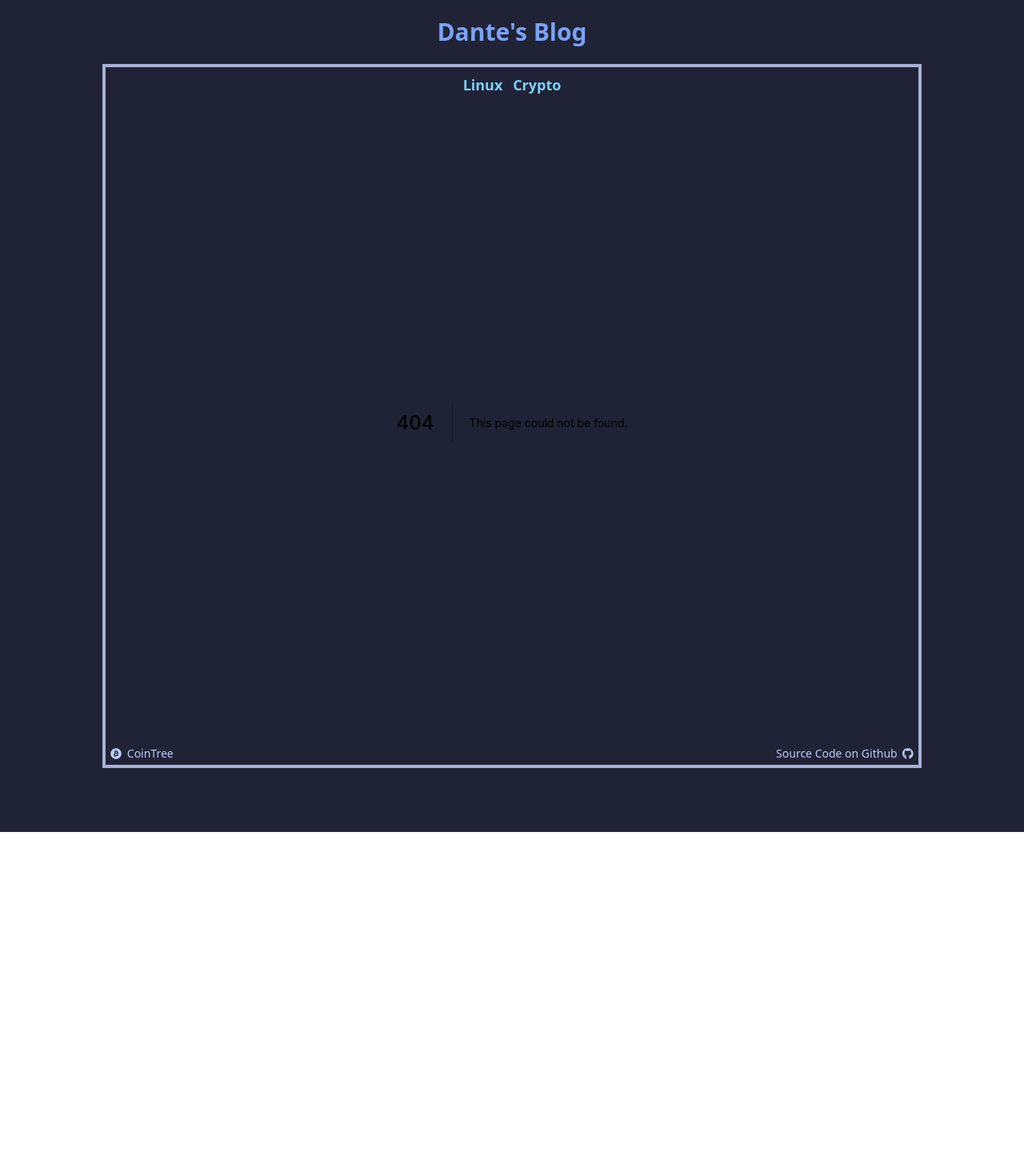
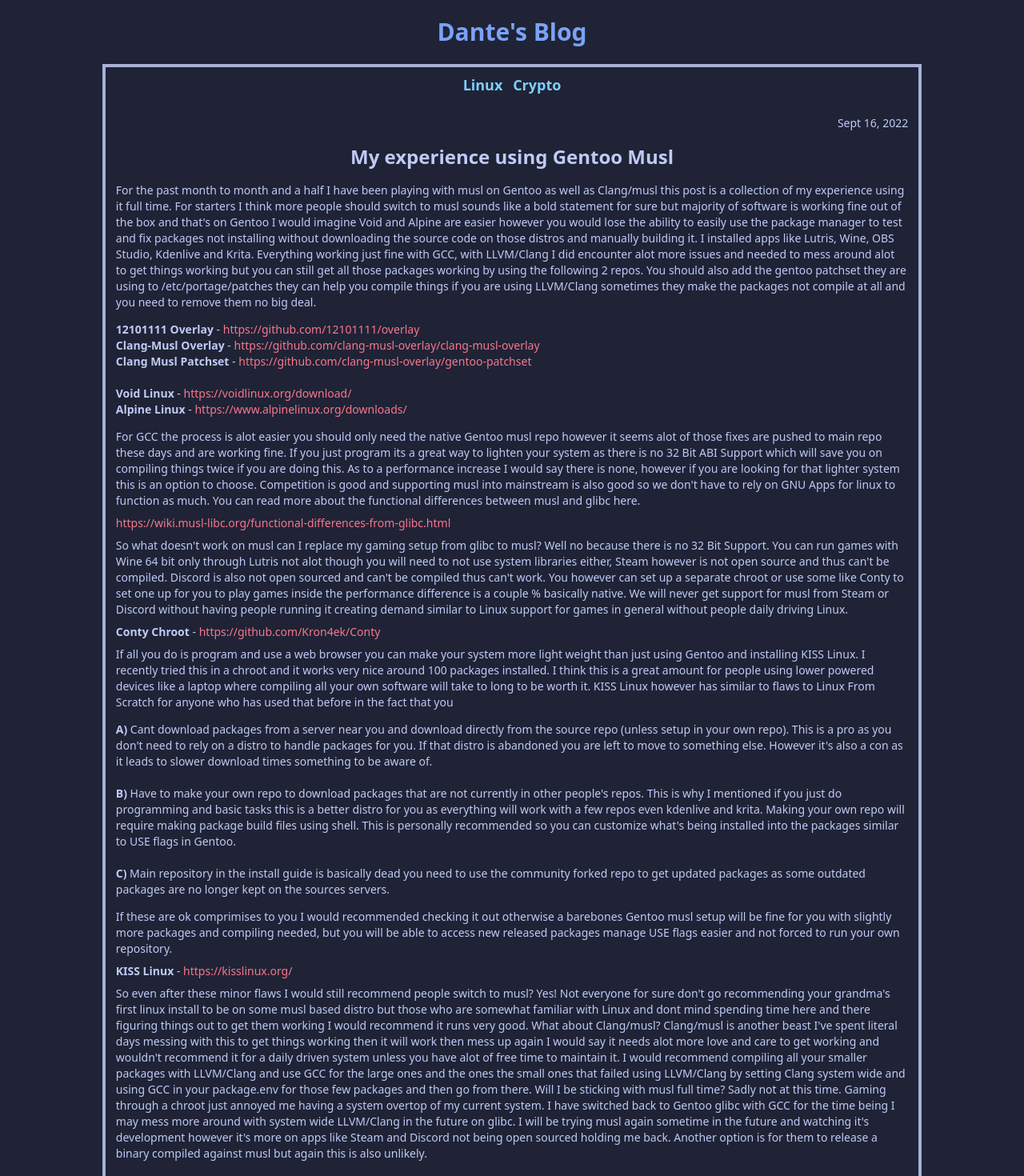
Before and after one commit to dante-robinson/Blog, a Next.js app: page /Linux/Gentoomusl in a window 1280 px wide. Before the commit this address had no page. Shown: the top 1470 px of the page at 80% size. Before the commit the page ends 1040 px from the top, so only its background shows below. Built offline with nearby package versions, Linux system fonts and the light colour scheme.

Commit message:
Add My experience on Gentoo Musl Post

```diff
--- a/components/Modals/Linux.js
+++ b/components/Modals/Linux.js
@@ -25,6 +25,11 @@ export default function Linux({ LinuxRef, setLinuxModalOpen }) {
                 <a>Linux Security Guide</a>
               </button>
             </Link>
+            <Link href="/Linux/Gentoomusl">
+              <button className="hover:text-red" onClick={OpenLink}>
+                <a>My experience on Gentoo Musl</a>
+              </button>
+            </Link>
           </li>
         </ul>
       </div>
--- a/package.json
+++ b/package.json
@@ -26,5 +26,5 @@
   "main": "index.js",
   "repository": "https://github.com/dante-robinson/Blog.git",
   "author": "Dante Robinson",
-  "license": "GPL v3"
+  "license": "BSD-3-Clause"
 }
--- /dev/null
+++ b/pages/Linux/Gentoomusl.js
@@ -0,0 +1,87 @@
+import Head from 'next/head'
+
+export default function Gentoomusl({ title }) {
+  return (
+    <div className="text-foreground text-sm w-full py-[2vh] px-[3vw] space-y-[1vh] sm:px-[1vw]">
+      <Head>
+        <title>{title ? title : "My experience on Gentoo Musl"}</title>
+        <meta name="description" content="My experience on Gentoo Musl" />
+      </Head>
+
+      <p className="flex justify-end">Sept 16, 2022</p>
+
+      <h2 className="flex text-xl sm:text-2xl font-bold justify-center py-[1vh]">My experience using Gentoo Musl</h2>
+
+      <p>For the past month to month and a half I have been playing with musl on Gentoo as well as Clang/musl this post is a collection of my experience using it full time.
+
+        For starters I think more people should switch to musl sounds like a bold statement for sure but majority of software is working fine out of the box and that's on Gentoo I would imagine Void and Alpine are easier
+        however you would lose the ability to easily use the package manager to test and fix packages not installing without downloading the source code on those distros and manually building it.
+
+        I installed apps like Lutris, Wine, OBS Studio, Kdenlive and Krita. Everything working just fine with GCC, with LLVM/Clang I did encounter alot more issues and needed to mess around alot to get things working but you can
+        still get all those packages working by using the following 2 repos. You should also add the gentoo patchset they are using to /etc/portage/patches they can help you compile things if you are using LLVM/Clang sometimes
+        they make the packages not compile at all and you need to remove them no big deal.
+      </p>
+
+      <p className="py-[0.75vh]">
+        <b>12101111 Overlay</b> - <a className="text-red break-all hover:underline" href="https://github.com/12101111/overlay">https://github.com/12101111/overlay</a><br />
+        <b>Clang-Musl Overlay</b> - <a className="text-red break-all hover:underline" href="https://github.com/clang-musl-overlay/clang-musl-overlay">https://github.com/clang-musl-overlay/clang-musl-overlay</a><br />
+        <b>Clang Musl Patchset</b> - <a className="text-red break-all hover:underline" href="https://github.com/clang-musl-overlay/gentoo-patchset">https://github.com/clang-musl-overlay/gentoo-patchset</a><br />
+        <br />
+        <b>Void Linux</b> - <a className="text-red break-all hover:underline" href="https://voidlinux.org/download/">https://voidlinux.org/download/</a><br />
+        <b>Alpine Linux</b> - <a className="text-red break-all hover:underline" href="https://www.alpinelinux.org/downloads/">https://www.alpinelinux.org/downloads/</a>
+      </p>
+
+      <p>For GCC the process is alot easier you should only need the native Gentoo musl repo however it seems alot of those fixes are pushed to main repo these days and are working fine. If you just program its a great way to
+        lighten your system as there is no 32 Bit ABI Support which will save you on compiling things twice if you are doing this. As to a performance increase I would say there is none, however if you are looking for that lighter
+        system this is an option to choose. Competition is good and supporting musl into mainstream is also good so we don't have to rely on GNU Apps for linux to function as much. You can read more about the functional differences
+        between musl and glibc here.
+      </p>
+
+      <p><a className="text-red break-all hover:underline" href="https://wiki.musl-libc.org/functional-differences-from-glibc.html">https://wiki.musl-libc.org/functional-differences-from-glibc.html</a></p>
+
+      <p>So what doesn't work on musl can I replace my gaming setup from glibc to musl? Well no because there is no 32 Bit Support. You can run games with Wine 64 bit only through Lutris not alot though you will need to not use system
+        libraries either, Steam however is not open source and thus can't be compiled. Discord is also not open sourced and can't be compiled thus can't work. You however can set up a separate chroot or use some like Conty to set one
+        up for you to play games inside the performance difference is a couple % basically native. We will never get support for musl from Steam or Discord without having people running it creating demand similar to Linux support for
+        games in general without people daily driving Linux.
+      </p>
+
+      <p>
+        <b>Conty Chroot</b> - <a className="text-red break-all hover:underline" href="https://github.com/Kron4ek/Conty">https://github.com/Kron4ek/Conty</a>
+      </p>
+
+      <p>If all you do is program and use a web browser you can make your system more light weight than just using Gentoo and installing KISS Linux. I recently tried this in a chroot and it works very nice around 100 packages installed.
+        I think this is a great amount for people using lower powered devices like a laptop where compiling all your own software will take to long to be worth it. KISS Linux however has similar to flaws to Linux From Scratch for anyone who
+        has used that before in the fact that you
+      </p>
+
+      <p className="py-[0.75vh]">
+        <b>A)</b> Cant download packages from a server near you and download directly from the source repo (unless setup in your own repo). This is a pro as you don't need to rely on a distro to handle packages for you. If that distro is abandoned you
+        are left to move to something else. However it's also a con as it leads to slower download times something to be aware of.<br />
+        <br />
+        <b>B)</b> Have to make your own repo to download packages that are not currently in other people's repos. This is why I mentioned if you just do programming and basic tasks this is a better distro for you as everything will work with a few repos
+        even kdenlive and krita. Making your own repo will require making package build files using shell. This is personally recommended so you can customize what's being installed into the packages similar to USE flags in Gentoo.<br />
+        <br />
+        <b>C)</b> Main repository in the install guide is basically dead you need to use the community forked repo to get updated packages as some outdated packages are no longer kept on the sources servers.
+      </p>
+
+      <p>
+        If these are ok comprimises to you I would recommended checking it out otherwise a barebones Gentoo musl setup will be fine for you with slightly more packages and compiling needed, but you will be able to access new released packages manage
+        USE flags easier and not forced to run your own repository.
+      </p>
+
+      <p><b>KISS Linux</b> - <a className="text-red break-all hover:underline" href="https://kisslinux.org/">https://kisslinux.org/</a></p>
+
+      <p> So even after these minor flaws I would still recommend people switch to musl? Yes! Not everyone for sure don't go recommending your grandma's first linux install to be on some musl based distro but those who are somewhat familiar with Linux
+        and dont mind spending time here and there figuring things out to get them working I would recommend it runs very good.
+
+        What about Clang/musl? Clang/musl is another beast I've spent literal days messing with this to get things working then it will work then mess up again I would say it needs alot more love and care to get working and wouldn't recommend it
+        for a daily driven system unless you have alot of free time to maintain it. I would recommend compiling all your smaller packages with LLVM/Clang and use GCC for the large ones and the ones the small ones that failed using LLVM/Clang by setting
+        Clang system wide and using GCC in your package.env for those few packages and then go from there.
+
+        Will I be sticking with musl full time? Sadly not at this time. Gaming through a chroot just annoyed me having a system overtop of my current system. I have switched back to Gentoo glibc with GCC for the time being I may mess more around with
+        system wide LLVM/Clang in the future on glibc. I will be trying musl again sometime in the future and watching it's development however it's more on apps like Steam and Discord not being open sourced holding me back. Another option is for them
+        to release a binary compiled against musl but again this is also unlikely.
+      </p>
+    </div >
+  )
+}
```
Also changed, not shown: 1 other file (tests, documents, lock files or other folders).
